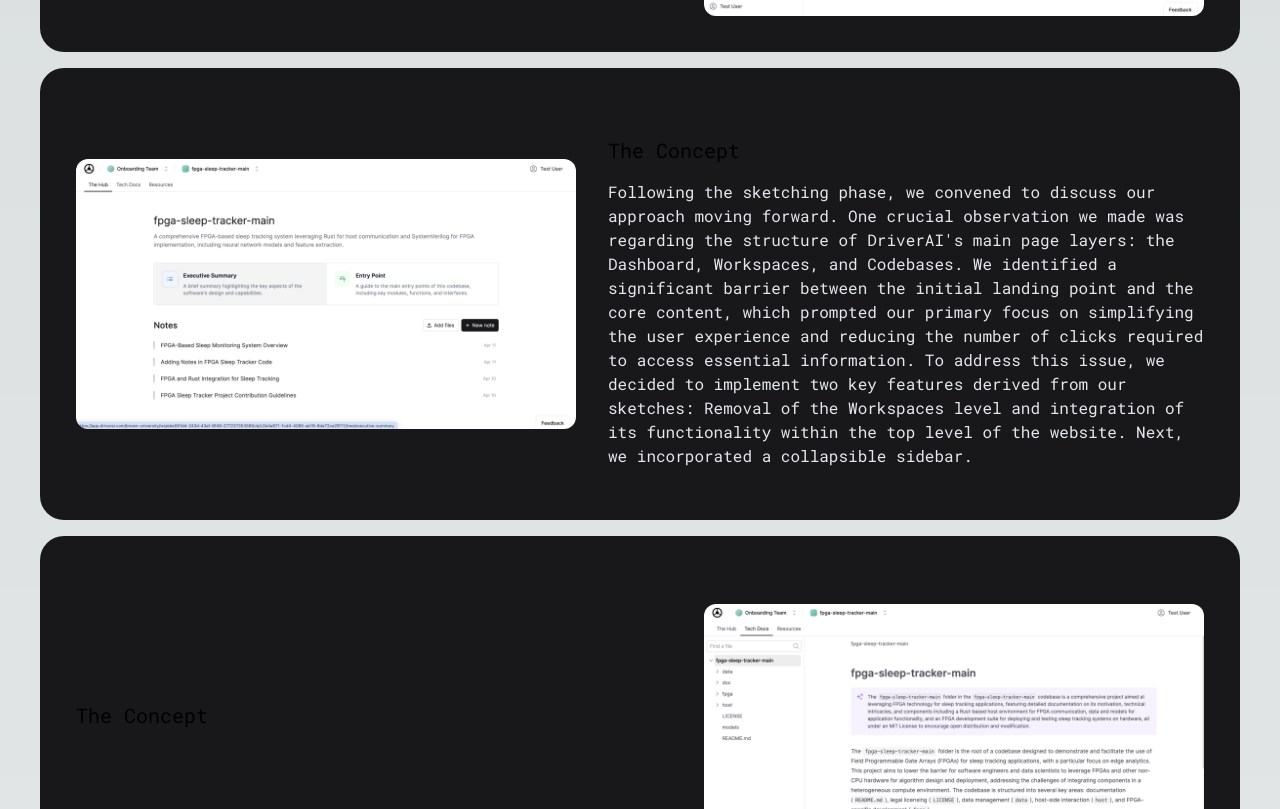
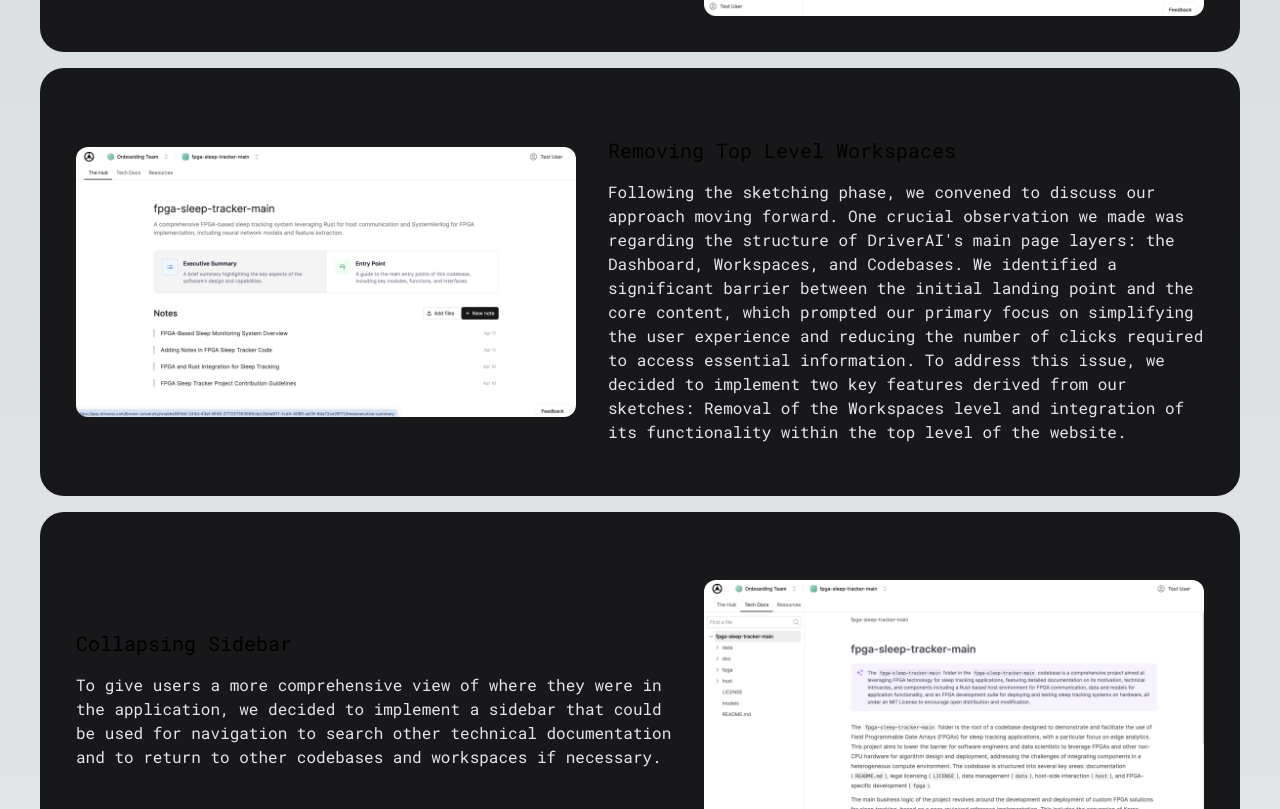
Before and after one commit to Richard-Durkee/portfolio, a Next.js app in the folder richarddurkee.com/: page /projects/driver-ai in a window 1280 px wide. Shown: the part 1031-1840 px from the top of the page. Built offline with nearby package versions, Linux system fonts and the light colour scheme.

Commit message:
Driver AI content

```diff
--- a/richarddurkee.com/public/content/driver-ai-content.json
+++ b/richarddurkee.com/public/content/driver-ai-content.json
@@ -12,68 +12,74 @@
         "alt": ""
     },
     {
-        "heading": "The Concept",
+        "heading": "Removing Top Level Workspaces",
         "image": "/images/driver-ai/Driver-AI-3-Codebases.webp",
-        "text": "Following the sketching phase, we convened to discuss our approach moving forward. One crucial observation we made was regarding the structure of DriverAI's main page layers: the Dashboard, Workspaces, and Codebases. We identified a significant barrier between the initial landing point and the core content, which prompted our primary focus on simplifying the user experience and reducing the number of clicks required to access essential information. To address this issue, we decided to implement two key features derived from our sketches: Removal of the Workspaces level and integration of its functionality within the top level of the website. Next, we incorporated a collapsible sidebar.",
+        "text": "Following the sketching phase, we convened to discuss our approach moving forward. One crucial observation we made was regarding the structure of DriverAI's main page layers: the Dashboard, Workspaces, and Codebases. We identified a significant barrier between the initial landing point and the core content, which prompted our primary focus on simplifying the user experience and reducing the number of clicks required to access essential information. To address this issue, we decided to implement two key features derived from our sketches: Removal of the Workspaces level and integration of its functionality within the top level of the website.",
         "alt": ""
     },
     {
-        "heading": "The Concept",
+        "heading": "Collapsing Sidebar",
         "image": "/images/driver-ai/Driver-AI-4-Codebase-Docs.webp",
-        "text": "",
+        "text": "To give users a more comprehensive view of where they were in the application, we decided to implement a sidebar that could be used for navigation to search other technical documentation and to return to other codebases and workspaces if necessary.",
         "alt": ""
     },
     {
-        "heading": "The Concept",
+        "heading": "Feedback from Low Fidelity Wireframes",
         "image": "/images/driver-ai/Driver-AI-5-First-Wireframe-Discussion.webp",
         "text": "",
         "alt": ""
     },
     {
-        "heading": "The Concept",
+        "heading": "Style Guide",
         "image": "/images/driver-ai/Driver-AI-6-Hifi-Style-Guide.webp",
-        "text": "",
+        "text": "After completing our low fidelity wireframes, we moved on to creating our style guide, which used the Zinc Tailwind CSS color palette and used market standard styling that was cohesive with the rest of Driver AI's product. ",
         "alt": ""
     },
     {
-        "heading": "The Concept",
+        "heading": "Founder Feedback",
         "image": "/images/driver-ai/Driver-AI-7-Founder-Feedback.webp",
-        "text": "",
+        "text": "Finally, we created our high fidelity wireframes and presented them in a Loom, and then again on a Zoom call, with a founding engineer from Driver AI. We received a number of useful notes on our high-fidelity wireframes, as shown in the notes to the left. We went on to implement these, as described along with the following pictures.",
         "alt": ""
     },
     {
-        "heading": "The Concept",
+        "heading": "Workspaces",
         "image": "/images/driver-ai/Driver-AI-8-Final-Workspaces.webp",
-        "text": "",
+        "text": "The new Workspaces page featured a right-hand sidebar, giving users the ability to see codebases associated with the selected workspace. We also introduced iconography in the breadcrumbs at the top of the page, to show users what level of hierarchy they were currently on. Within each workspace was also workspace-level notes, which would appear in a horizontally-scrollable dropdown after selecting a workspace. ",
         "alt": ""
     },
     {
-        "heading": "The Concept",
+        "heading": "Codebases",
         "image": "/images/driver-ai/Driver-AI-9-Final-Codebases.webp",
-        "text": "",
+        "text": "We combined the resources section into the codebase level, so that all document uploading beyond technical codefiles could be stored all in one place. We also ",
         "alt": ""
     },
     {
-        "heading": "The Concept",
+        "heading": "Tech Docs",
+        "image": "/images/driver-ai/Driver-AI-Final-Codebase-Docs.webp",
+        "text": "At the Tech Docs level, we decided to introduce the ability to swap the right hand column and the center document, allowing for easy switching between viewing code and its associated documentation. We also added an editing toolbar on the right hand side of the documentation, to remind users that they had the ability to edit the document's styling outside of prompting the AI for documentation.",
+        "alt": ""
+    },
+    {
+        "heading": "Earth's Sketches",
         "image": "/images/driver-ai/Driver-AI-Earth-Sketches.webp",
         "text": "",
         "alt": ""
     },
     {
-        "heading": "The Concept",
+        "heading": "Keyan's Sketches",
         "image": "/images/driver-ai/Driver-AI-Keyan-Sketches.webp",
         "text": "",
         "alt": ""
     },
     {
-        "heading": "The Concept",
+        "heading": "Richard's Sketches",
         "image": "/images/driver-ai/Driver-AI-Richard-Sketches.webp",
         "text": "",
         "alt": ""
     },
     {
-        "heading": "The Concept",
-        "image": "/images/driver-ai/Driver-AI-Final-Codebase-Docs.webp",
+        "heading": "Truman's Sketches",
+        "image": "/images/driver-ai/Driver-AI-Truman-Sketches.webp",
         "text": "",
         "alt": ""
     }
```
Also changed, not shown: richarddurkee.com/src/app/projects/driver-ai/page.tsx (+0 -14 lines).
